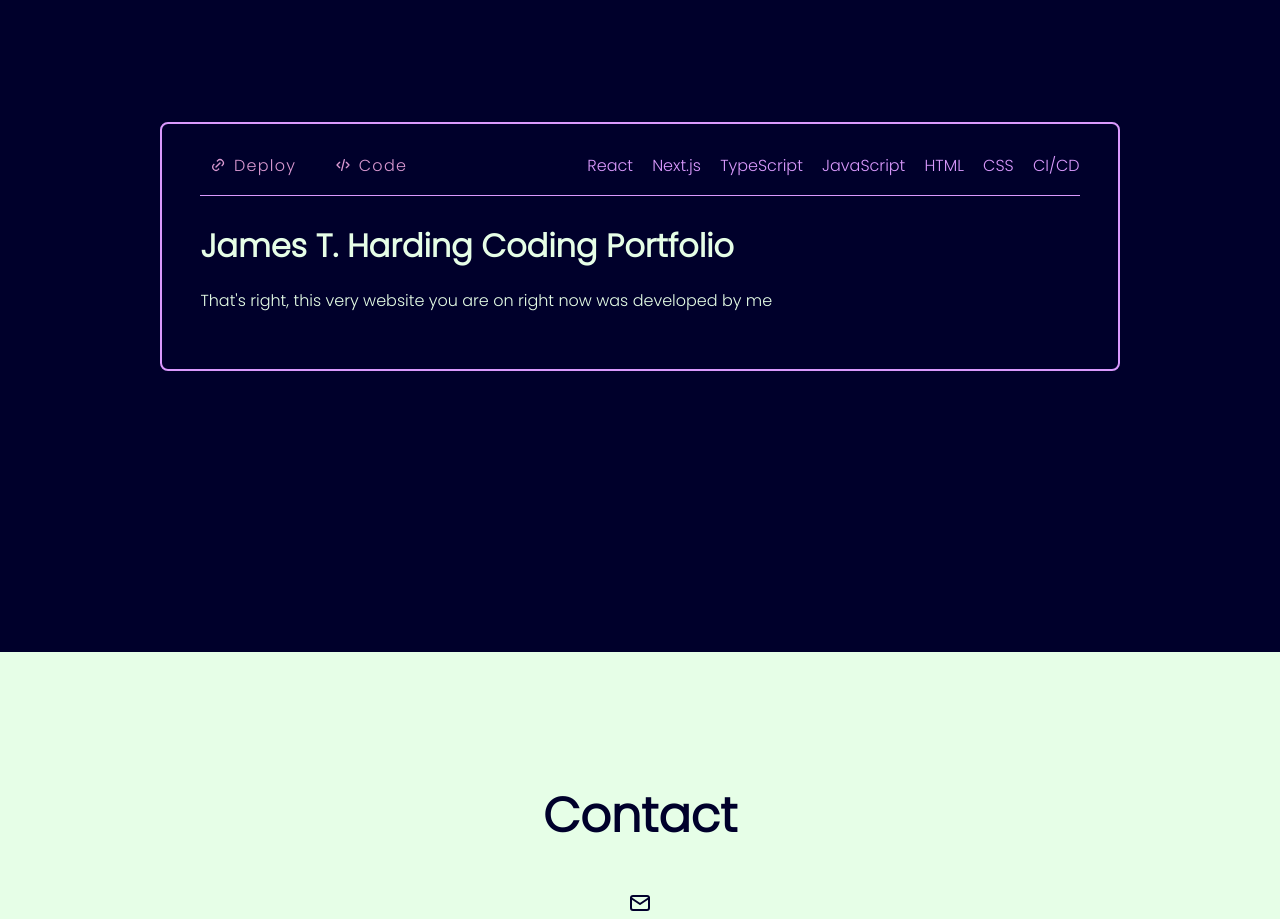
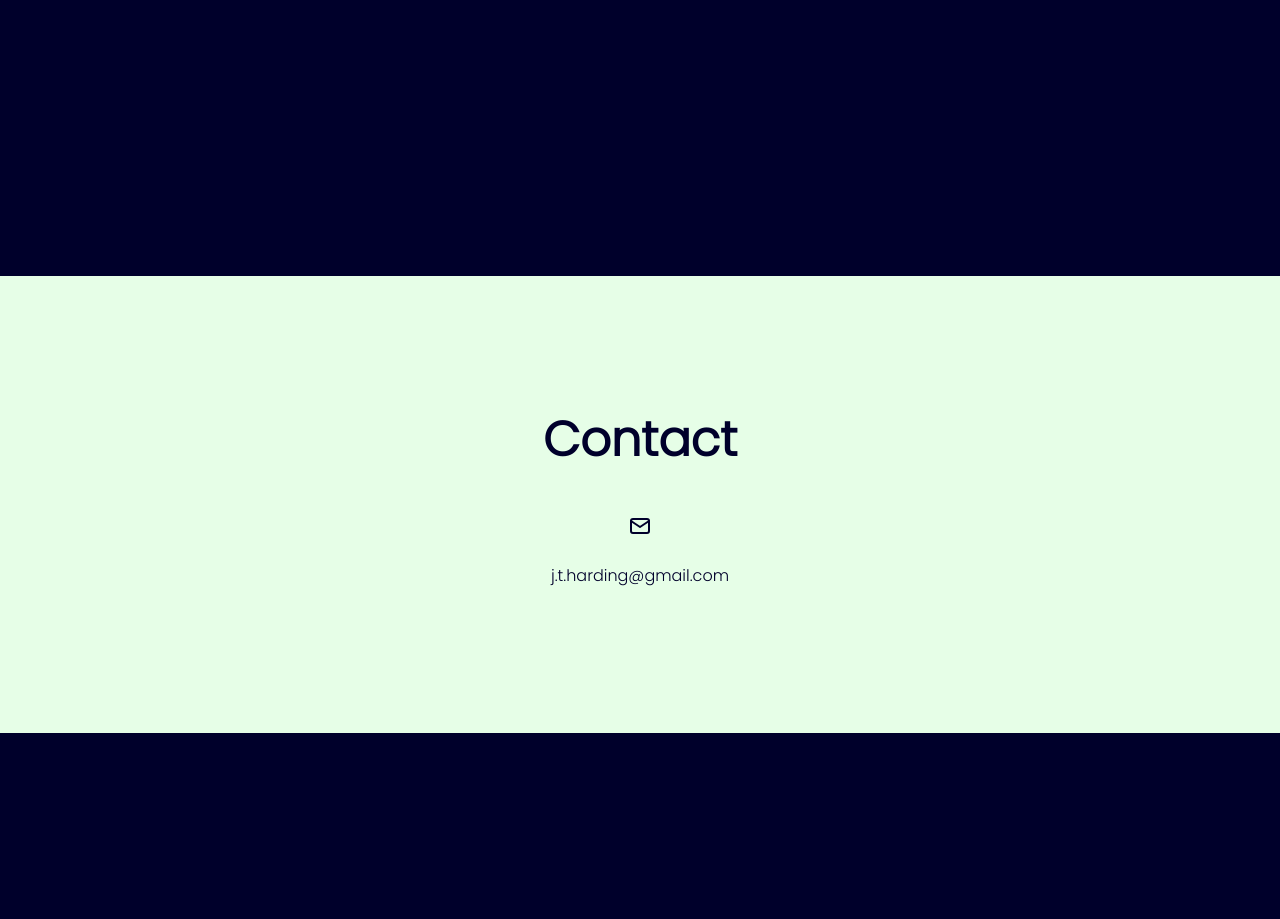
Before and after one commit to empowermint/empowermint, a Next.js app: page / in a window 1280 px wide. Shown: the part 2100-3019 px from the top of the page. After the commit the page ends 2833 px from the top, so only its background shows below. Built offline with nearby package versions, Linux system fonts and the light colour scheme.

Commit message:
Remove portfolio as project

```diff
--- a/components/projectsList/ProjectsList.tsx
+++ b/components/projectsList/ProjectsList.tsx
@@ -1,39 +1,49 @@
-import styles from './projectsList.module.css'
-import ProjectBlock from '../projectBlock/ProjectBlock';
+import styles from "./projectsList.module.css";
+import ProjectBlock from "../projectBlock/ProjectBlock";
 
 export function ProjectsList() {
-
   return (
     <>
       <ProjectBlock
-        name='Edinburgh Indie Gamers'
-        gitHubUrl='https://github.com/empowermint/edinburgh-indie-gamers'
-        deployUrl='https://edinburghindiegamers.com/'
-        tags={['React', 'Next.js', 'TypeScript', 'JavaScript', 'HTML', 'SCSS', 'CSS', 'CI/CD']}>
-          <p>Marketing website for a thriving game community in Edinburgh</p>
-          <p>Uses an OAUTH API to access and render events information from the club's Discord server</p>
+        name="Edinburgh Indie Gamers"
+        gitHubUrl="https://github.com/empowermint/edinburgh-indie-gamers"
+        deployUrl="https://edinburghindiegamers.com/"
+        tags={[
+          "React",
+          "Next.js",
+          "TypeScript",
+          "JavaScript",
+          "HTML",
+          "SCSS",
+          "CSS",
+          "CI/CD",
+        ]}
+      >
+        <p>Marketing website for a thriving game community in Edinburgh</p>
+        <p>
+          Uses an OAUTH API to access and render events information from the
+          club's Discord server
+        </p>
       </ProjectBlock>
       <ProjectBlock
         name="Conway's Disco of Life"
-        gitHubUrl='https://github.com/empowermint/conways-game-of-life'
-        deployUrl='empowermint.github.io/conways-game-of-life/'
-        tags={['JavaScript', 'CSS', 'HTML']}>
-          <p>Implementation of Conway's Game of Life inspired by the disco dance floors of the 70s!</p>
+        gitHubUrl="https://github.com/empowermint/conways-game-of-life"
+        deployUrl="empowermint.github.io/conways-game-of-life/"
+        tags={["JavaScript", "CSS", "HTML"]}
+      >
+        <p>
+          Implementation of Conway's Game of Life inspired by the disco dance
+          floors of the 70s!
+        </p>
       </ProjectBlock>
       <ProjectBlock
-        name='Erasure Poetry'
-        gitHubUrl='https://github.com/empowermint/erasurepoetry'
-        deployUrl='https://empowermint.github.io/erasurepoetry/'
-        tags={['JavaScript', 'CSS', 'HTML']}>
-          <p>Generates erasure poetry from a user's text</p>
-      </ProjectBlock>
-      <ProjectBlock
-        name='James T. Harding Coding Portfolio'
-        gitHubUrl='https://github.com/empowermint/empowermint'
-        deployUrl='https://james-t-harding.com/'
-        tags={['React', 'Next.js', 'TypeScript', 'JavaScript', 'HTML', 'CSS', 'CI/CD']}>
-          <p>That's right, this very website you are on right now was developed by me</p>
+        name="Erasure Poetry"
+        gitHubUrl="https://github.com/empowermint/erasurepoetry"
+        deployUrl="https://empowermint.github.io/erasurepoetry/"
+        tags={["JavaScript", "CSS", "HTML"]}
+      >
+        <p>Generates erasure poetry from a user's text</p>
       </ProjectBlock>
     </>
-  )
+  );
 }
```
